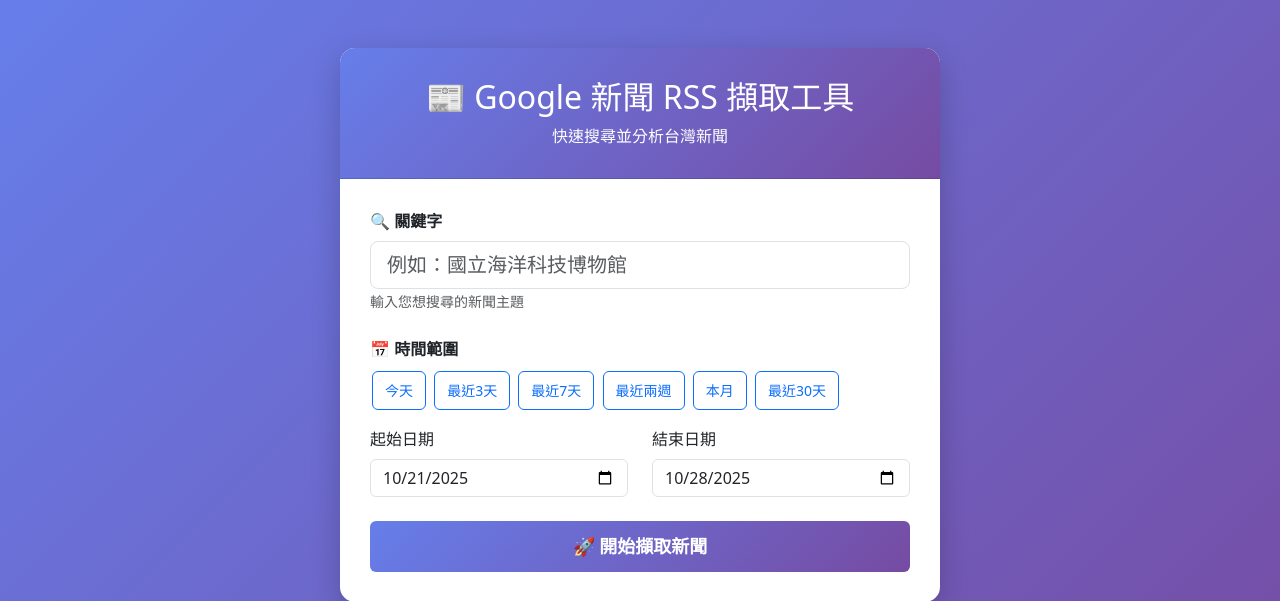
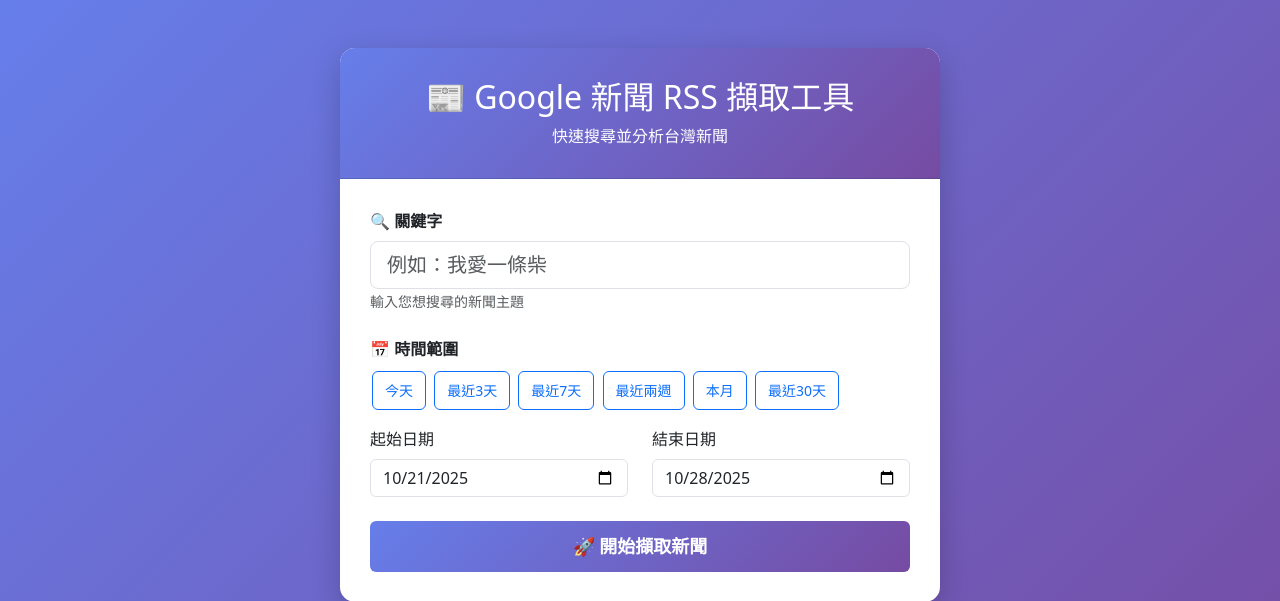
Before and after one commit to jsicakimo/google-news-scraper, a Flask app: page / in a window 1280 px wide. Shown: the top 601 px of the page. Run offline with Flask 3, Linux system fonts and the light colour scheme.

Commit message:
Update index.html

```diff
--- a/templates/index.html
+++ b/templates/index.html
@@ -66,7 +66,7 @@
                     <div class="mb-4">
                         <label class="form-label fw-bold">🔍 關鍵字</label>
                         <input type="text" name="keyword" class="form-control form-control-lg"
-                               placeholder="例如：國立海洋科技博物館" required>
+                               placeholder="例如：我愛一條柴" required>
                         <small class="text-muted">輸入您想搜尋的新聞主題</small>
                     </div>
 
@@ -169,4 +169,5 @@
     };
 </script>
 </body>
+
 </html>
```
